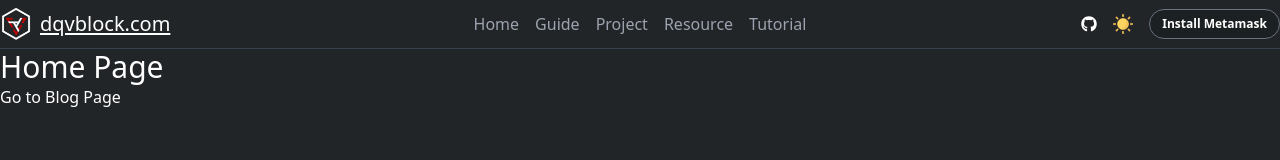
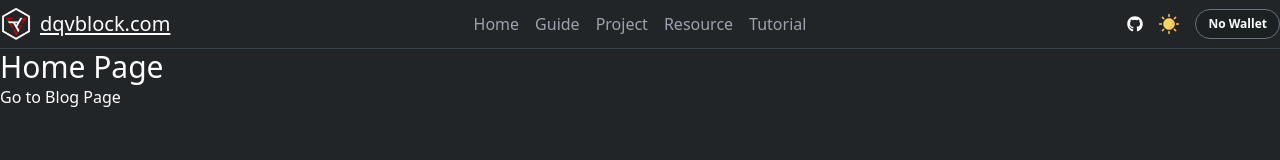
Before and after one commit to thtk3d/nft-marketplace-js, a Next.js app: page / in a window 1280 px wide. Shown: the top 160 px of the page. Built offline with nearby package versions, Linux system fonts and the light colour scheme; no server answers.

Commit message:
Upgrade Connect Button Header

```diff
--- /dev/null
+++ b/components/ui/common/ConnectButton/index.js
@@ -0,0 +1,102 @@
+/* eslint-disable @next/next/no-img-element */
+
+import { Menu } from "@headlessui/react";
+import Link from "next/link";
+
+function classNames(...classes) {
+  return classes.filter(Boolean).join(" ");
+}
+
+const ConnectButton = ({ isInstalled, isLoading, connect, account }) => {
+  if (isLoading) {
+    return (
+      <div>
+        <button
+          onClick={() => {}}
+          type="button"
+          className="inline-flex items-center px-3 py-1.5 border border-gray-500 text-xs font-medium rounded-full shadow-sm text-white bg-darkSecondary hover:bg-darkPrimary focus:outline-none focus:ring-2 focus:ring-offset-2 focus:ring-indigo-500"
+        >
+          Loading ...
+        </button>
+      </div>
+    );
+  }
+
+  if (account) {
+    return (
+      <Menu as="div" className="ml-3 relative">
+        <div>
+          <Menu.Button className="bg-gray-800 flex text-sm rounded-full focus:outline-none focus:ring-2 focus:ring-offset-2 focus:ring-offset-gray-800 focus:ring-white">
+            <span className="sr-only">Open user menu</span>
+            <img
+              className="h-8 w-8 rounded-full"
+              src="/images/default_user_image.png"
+              alt=""
+            />
+          </Menu.Button>
+        </div>
+
+        <Menu.Items className="z-10 origin-top-right absolute right-0 mt-2 w-48 rounded-md shadow-lg py-1 bg-darkPrimary ring-1 ring-black ring-opacity-5 focus:outline-none">
+          <Menu.Item>
+            {() => (
+              <button
+                disabled={true}
+                className="disabled:text-gray-400 text-xs block px-4 pt-2 text-gray-100"
+              >
+                {`0x${account[2]}${account[3]}${account[4]}....${account.slice(
+                  -4
+                )}`}
+              </button>
+            )}
+          </Menu.Item>
+          <Menu.Item>
+            {({ active }) => (
+              <Link href="#">
+                <a
+                  className={classNames(
+                    active ? "bg-darkPrimary border border-gray-400" : "",
+                    "block px-4 py-2 text-sm text-gray-100"
+                  )}
+                >
+                  Profile
+                </a>
+              </Link>
+            )}
+          </Menu.Item>
+        </Menu.Items>
+      </Menu>
+    );
+  }
+
+  if (isInstalled) {
+    return (
+      <div>
+        <button
+          onClick={() => {
+            connect();
+          }}
+          type="button"
+          className="inline-flex items-center px-3 py-1.5 border border-gray-500 text-xs font-medium rounded-full shadow-sm text-white bg-darkSecondary hover:bg-darkPrimary aniBtn focus:outline-none focus:ring-2 focus:ring-offset-2 focus:ring-indigo-500"
+        >
+          Connect Wallet
+        </button>
+      </div>
+    );
+  } else {
+    return (
+      <div>
+        <button
+          onClick={() => {
+            window.open("https://metamask.io", "_ blank");
+          }}
+          type="button"
+          className="inline-flex items-center px-3 py-1.5 border border-gray-500 text-xs font-bold rounded-full shadow-sm text-white bg-darkSecondary aniBtn hover:bg-darkPrimary focus:outline-none focus:ring-2 focus:ring-offset-2 focus:ring-indigo-500"
+        >
+          No Wallet
+        </button>
+      </div>
+    );
+  }
+};
+
+export default ConnectButton;
--- a/components/ui/common/Header/index.js
+++ b/components/ui/common/Header/index.js
@@ -4,6 +4,7 @@ import { useEffect } from "react";
 import { FaGithub } from "react-icons/fa";
 import Image from "next/image";
 import { useAccount } from "@hooks/web3";
+import ConnectButton from "../ConnectButton";
 
 const Header = () => {
   const { theme, setTheme } = useTheme();
@@ -86,40 +87,12 @@ const Header = () => {
                 </div>
               )}
             </span>
-            {account.isLoading ? (
-              <button
-                type="button"
-                className="inline-flex items-center px-3 py-1.5 border border-gray-500 text-xs font-bold rounded-full shadow-sm text-white bg-darkSecondary hover:bg-darkPrimary aniBtn focus:outline-none focus:ring-2 focus:ring-offset-2 focus:ring-indigo-500"
-              >
-                is Loading
-              </button>
-            ) : !account.isInstalled ? (
-              <button
-                type="button"
-                className="inline-flex items-center px-3 py-1.5 border border-gray-500 text-xs font-bold rounded-full shadow-sm text-white bg-darkSecondary hover:bg-darkPrimary aniBtn focus:outline-none focus:ring-2 focus:ring-offset-2 focus:ring-indigo-500"
-                onClick={() => {
-                  window.open("https://metamask.io/download/", "_blank");
-                }}
-              >
-                Install Metamask
-              </button>
-            ) : account.data ? (
-              <button
-                type="button"
-                className="inline-flex items-center px-3 py-1.5 border border-gray-500 text-xs font-bold rounded-full shadow-sm text-white bg-darkSecondary hover:bg-darkPrimary aniBtn focus:outline-none focus:ring-2 focus:ring-offset-2 focus:ring-indigo-500"
-              >
-                {account.data.substring(0, 4)}...
-                {account.data.substring(account.data.length - 4)}
-              </button>
-            ) : (
-              <button
-                onClick={account.connect}
-                type="button"
-                className="inline-flex items-center px-3 py-1.5 border border-gray-500 text-xs font-bold rounded-full shadow-sm text-white bg-darkSecondary hover:bg-darkPrimary aniBtn focus:outline-none focus:ring-2 focus:ring-offset-2 focus:ring-indigo-500"
-              >
-                Connect Wallet
-              </button>
-            )}
+            <ConnectButton
+              account={account.data}
+              connect={account.connect}
+              isLoading={account.isLoading}
+              isInstalled={account.isInstalled}
+            />
           </div>
         </div>
       </div>
```
